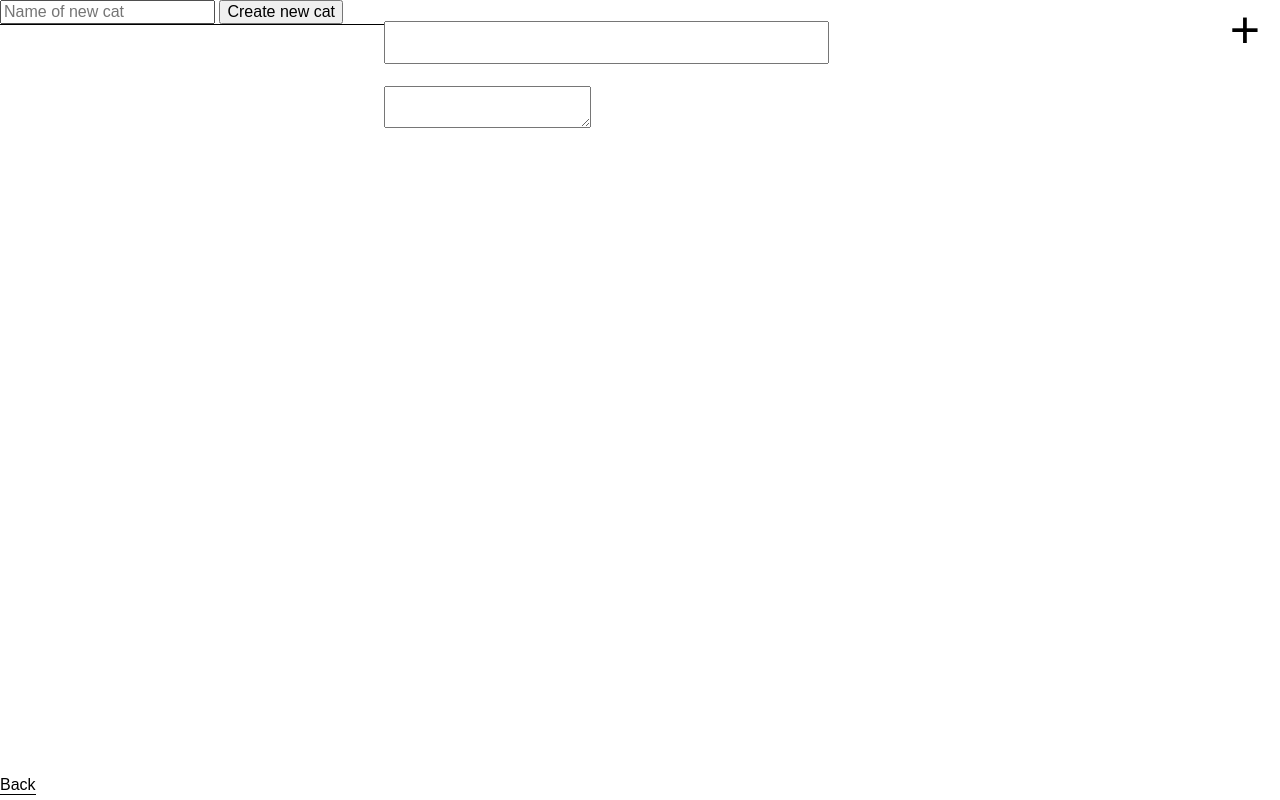
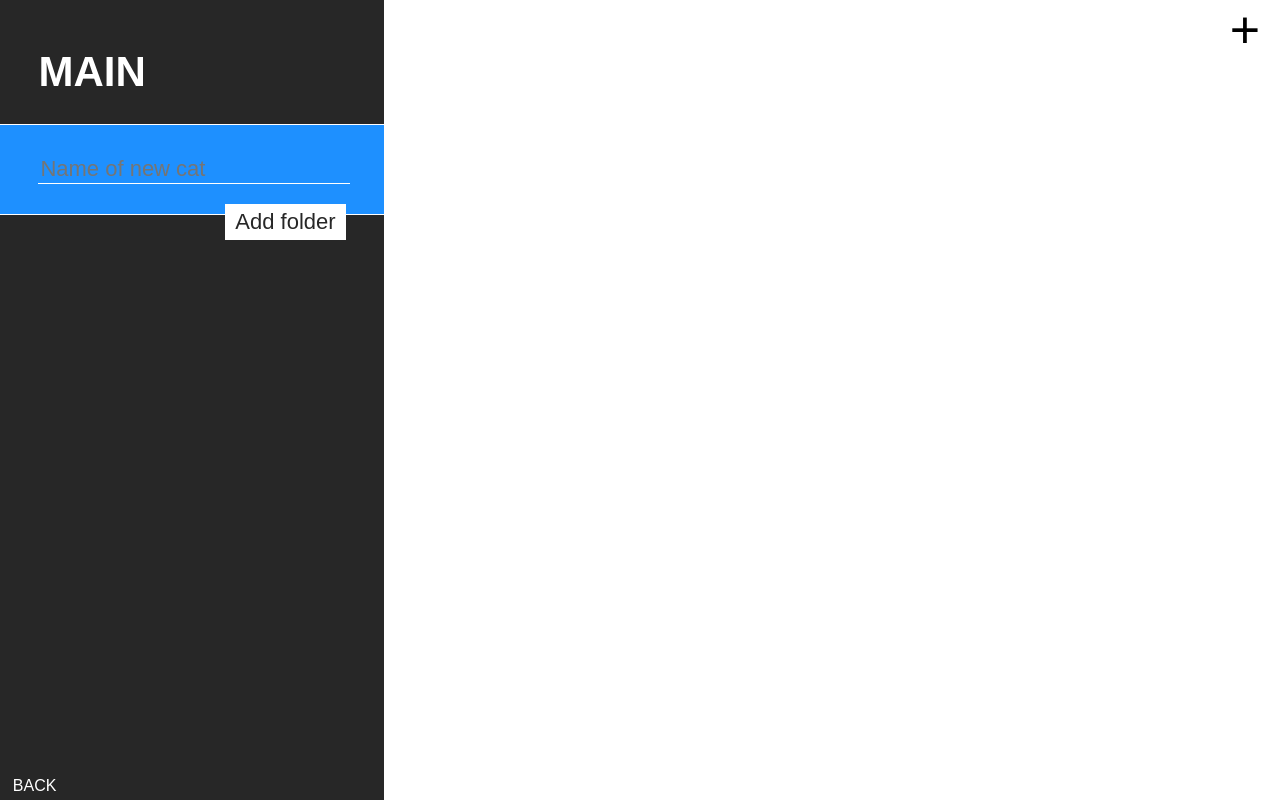
Before and after one commit to Fyxerz/notes, a plain HTML site: page index.html in a window 1280 px wide. Drawn offline with nearby package versions, Linux system fonts and the light colour scheme.

Commit message:
Added styling to the view

```diff
--- a/index.html
+++ b/index.html
@@ -11,21 +11,26 @@
 		<!-- SIDEBAR STARTS -->
 	<aside class="sidebar">
 		<nav>
-			<div ng-repeat="cat in selectedCategory.categories" ng-click="selectCat($index);">
+			<div class="catDiv">
+				<h1>
+					{{selectedCategory.catName}}
+				</h1>
+			</div>
+			<div class="catDiv" ng-repeat="cat in selectedCategory.categories" ng-click="selectCat($index);">
 				<h2>{{cat.catName}}</h2>
 				<h6 ng-click="deleteCat($index);">Delete</h6>
 			</div>
-			<div ng-repeat="note in selectedCategory.notes" ng-click="presentNote($index);">
+			<div class="noteDiv" ng-repeat="note in selectedCategory.notes" ng-click="presentNote($index);">
 				<h3>{{note.noteTitle}}</h3>
 				<h6 ng-click="deleteNote();">Delete</h6>
 			</div>
 			<div>
 				<form class="newCatPopup" ng-submit="createNewCat();">
 					<input class="newCatName" type="text" placeholder="Name of new cat" ng-model="newCat">
-					<input type="submit" value="Create new cat">
+					<input type="submit" value="Add folder">
 				</form>
 			</div>
-			<div class="backButton" ng-click="backCat();">Back</div>
+			<span class="backButton" ng-click="backCat();">BACK</span>
 		</nav>
 	</aside>
 
@@ -34,7 +39,7 @@
 
 	<!-- ARTICLE STARTS -->
 
-	<article>
+	<article class="note" ng-show="selectedNote">
 		<h1>
 			<input class="noteTitle" type="text" ng-model="selectedNote.noteTitle">
 		</h1>
--- a/sass/style.scss
+++ b/sass/style.scss
@@ -1,3 +1,6 @@
+$sb-main-color: #272727;
+$accent-color: dodgerblue;
+
 .wrapper{
 	width: 100%;
 	height: 100vh;
@@ -15,10 +18,12 @@
 	height: 100vh;
 	overflow: auto;
 	float: left;
-	transition: .5s;
+	color: white;
+	background: $sb-main-color;
 
-	div{
-		border-bottom: 1px solid black;
+	.catDiv, .noteDiv{
+		padding: 20px 10% 0;
+		border-bottom: 1px solid white;
 
 		&:hover{
 
@@ -28,18 +33,59 @@
 		}
 	}
 
-	h2{
+	h1{
+		// text-align: right;
+		text-transform: uppercase;
+		font-size: 42px;
+	}
+
+	h2, h3{
 		text-align: center;
 	}
 
 	h3{
-		text-align: center;
+		font-size: 20px;
+		font-weight: 100;
 	}
 
 	h6{
 		margin: 0;
 		text-align: right;
 		opacity: 0;
+	}
+
+	span{
+		left: 1%;
+	}
+
+	input[type="text"]{
+		width: 100%;
+		border: 0;
+		border-bottom: 1px solid white;
+		color: white;
+		font-size: 22px;
+		background: inherit;
+	}
+
+	input[type="submit"]{
+		margin: 20px 0 0 0;
+		padding: 5px 10px;
+		border: 0;
+		float: right;
+		font-size: 22px;
+		color: $sb-main-color;
+		background: white;
+	}
+
+	.catDiv{
+		text-transform: uppercase;
+	}
+
+	.newCatPopup{
+		margin: 0;
+		padding: 30px 10%;
+		border-bottom: 1px solid white;
+		background: $accent-color;
 	}
 
 }
@@ -52,9 +98,25 @@
 .note{
 	width: 70%;
 	height: 100vh;
-	padding: 0 10%;
+	padding: 0 5%;
 	float: left;
+	color: $sb-main-color;
 	box-sizing: border-box;
+
+	input{
+		width: 100%;
+		border: 0;
+		border-bottom: 1px solid $sb-main-color;
+		font-size: 42px;
+	}
+
+	textarea{
+		width: 100%;
+		height: 80vh;
+		border: 0;
+		font-size: 20px;
+		font-weight: 100;
+	}
 }
 
 
@@ -92,6 +154,14 @@
 	font-size: 52px;
 }
 
+.opacityDown{
+	opacity: 0;
+}
+
+.opacityUp{
+	opacity: 1;
+}
+
 .overlayIn{
 	left: 0;
 }
--- a/scripts/main.js
+++ b/scripts/main.js
@@ -29,16 +29,13 @@ app.controller('notesController', function($scope, $http) {
 
     setInterval(function() {
         localStorage.setItem('main', JSON.stringify($scope.categoryTree[0]));
-        console.log(JSON.parse(localStorage.main));
+        // console.log(JSON.parse(localStorage.main));
     }, 1000);
 
 
     $scope.selectCat = function(index) {
-        $('.sidebar').addClass('overlay');
         $scope.selectedCategory = $scope.selectedCategory.categories[index];
-        console.log($scope.selectedCategory);
         $scope.categoryTree.push($scope.selectedCategory);
-        console.log($scope.mainCategory);
     };
 
     $scope.backCat = function() {
@@ -50,7 +47,6 @@ app.controller('notesController', function($scope, $http) {
 
     $scope.presentNote = function(index) {
         $scope.selectedNote = $scope.selectedCategory.notes[index];
-        console.log($scope.selectedNote);
     };
 
     $scope.callNewCatPopup = function() {
```
Also changed, not shown: css/style.css, 1 other file.
